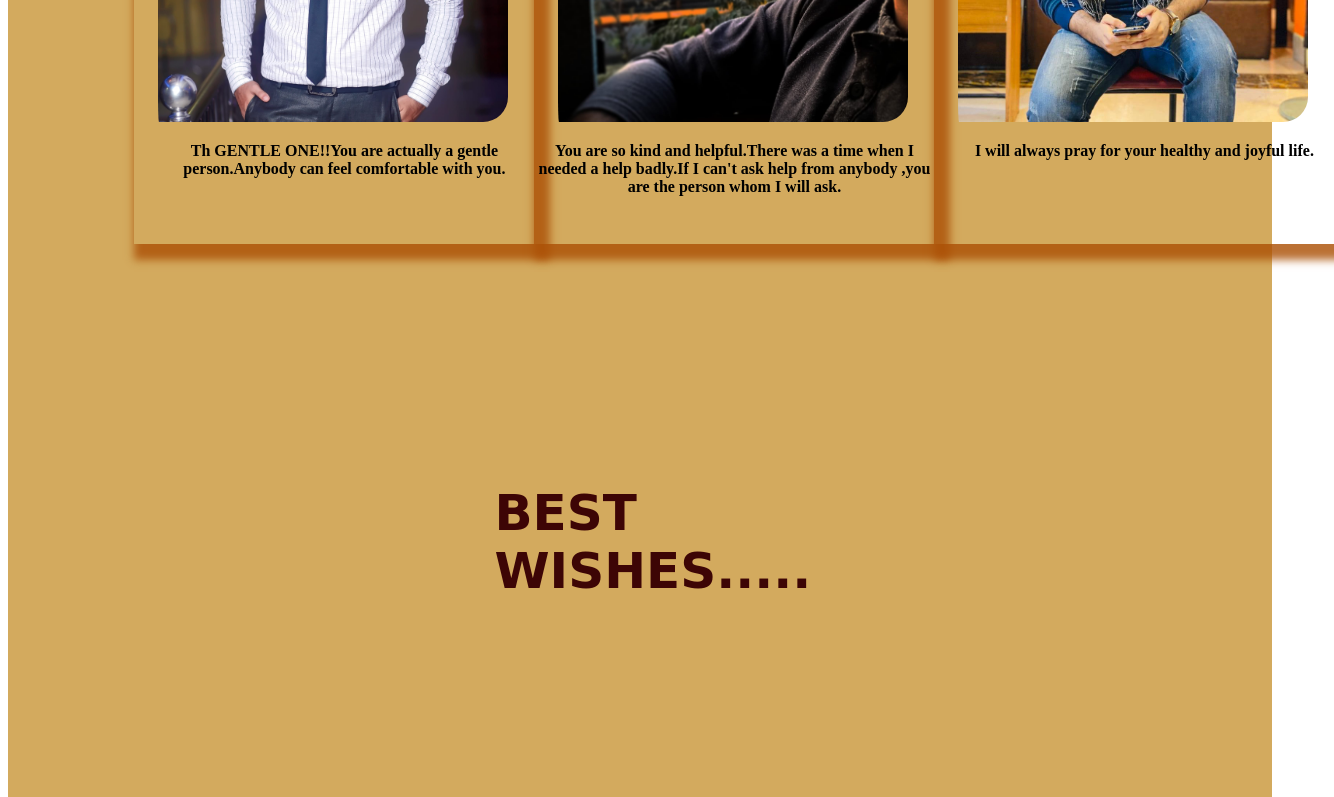
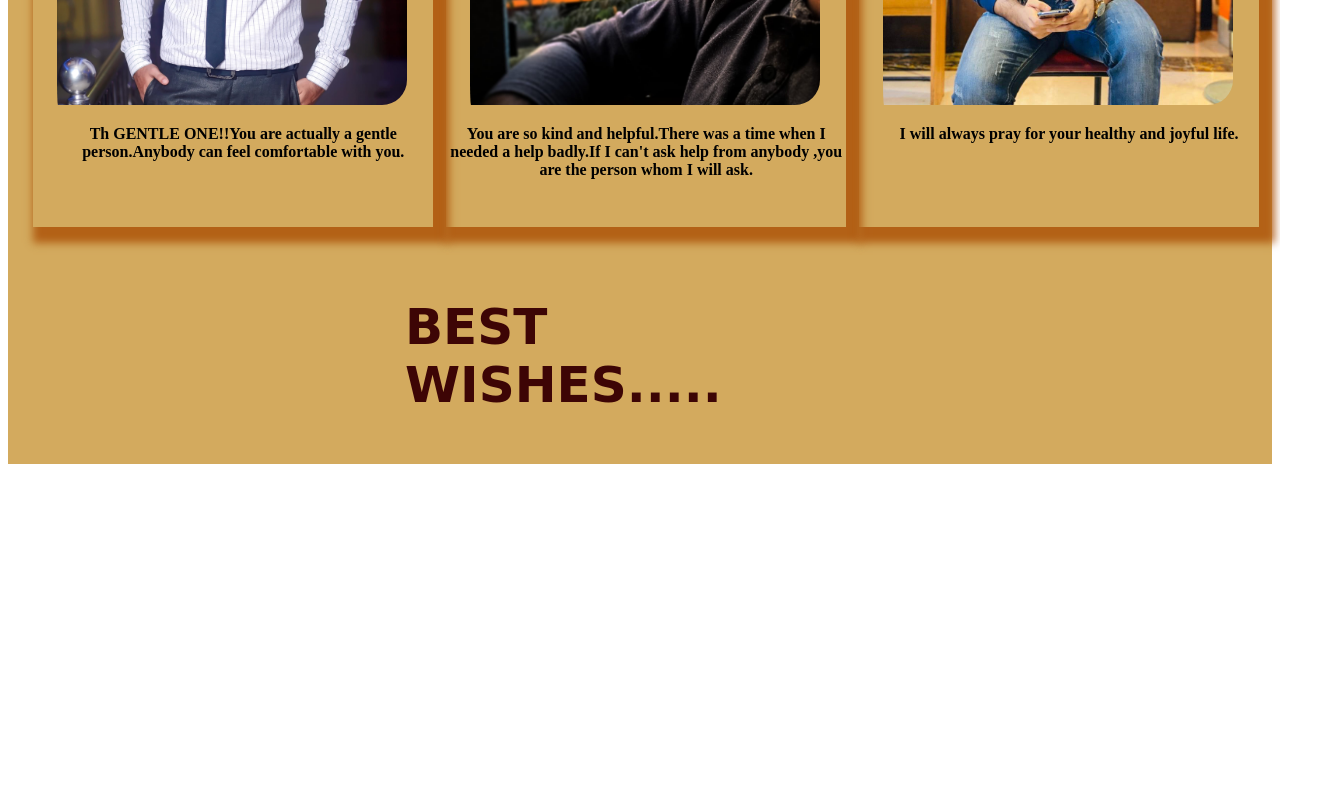
Before and after one commit to mobashirat/Happy-Birthday, a plain HTML site: page index.html in a window 1280 px wide. Shown: the part 1899-2696 px from the top of the page, 1334 px wide, since content can reach past the window. After the commit the page ends 2439 px from the top, so only its background shows below. Drawn offline with nearby package versions, Linux system fonts and the light colour scheme.

Commit message:
first commited

```diff
--- a/style.css
+++ b/style.css
@@ -30,19 +30,17 @@
    border-radius: 25px;
 }
 .pictures {
-    display: grid;
+    display:grid;
     grid-template-columns: repeat(3,1fr);
-    grid-template-rows: repeat(3,1fr);
-    grid-row-gap: 20px;
-
    margin-bottom: 6%;
-
     background-color:rgb(211, 170, 94);
-    padding-left: 10%;
+ padding-left: 2%;
 
 }
 .picture {
    box-shadow: 8px 8px 8px 8px rgba(172, 81, 7, 0.815);
+
+
    height: 500px;
    width: 400px;
    margin-bottom: 5%;
@@ -62,7 +60,7 @@
 .font-size {
     font-family:cursive;
     font-size: 50px;
-   margin-top: 50%;
+   padding-top: 0%;
     font-weight: 700;
     color: rgb(61, 5, 5);
   padding-left: 90%;
```
